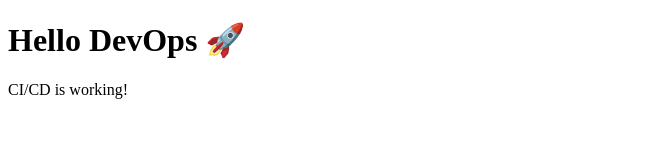
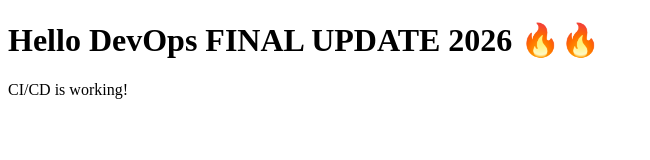
Before and after one commit to ByteDeva/devops-webapp, a plain HTML site: page index.html in a window 1280 px wide. Shown: the whole page, without its empty margins (0-650 px from the left). Drawn offline with Linux system fonts and the light colour scheme.

Commit message:
Final update using Git CLI

```diff
--- a/index.html
+++ b/index.html
@@ -4,7 +4,8 @@
     <title>DevOps Web App</title>
 </head>
 <body>
-    <h1>Hello DevOps 🚀</h1>
+    <h1>Hello DevOps FINAL UPDATE 2026 🔥🔥
+</h1>
     <p>CI/CD is working!</p>
 </body>
 </html>
```
